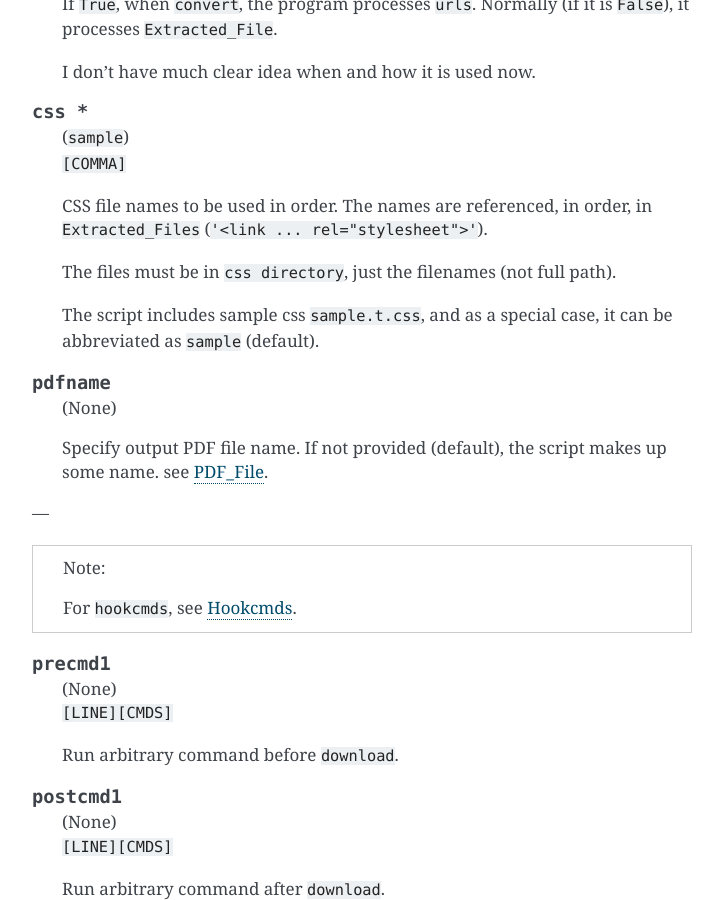
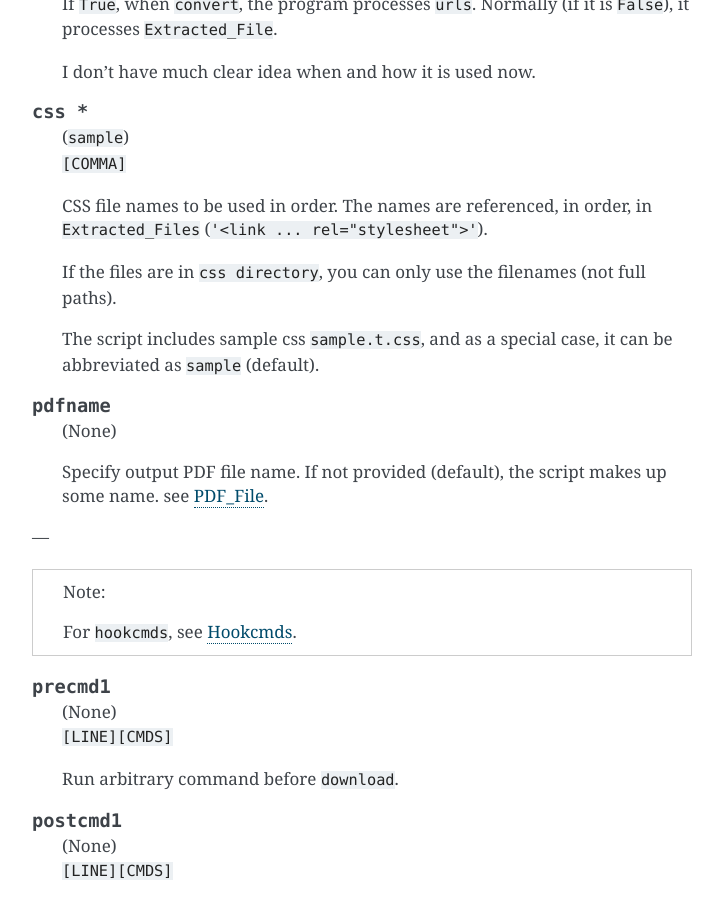
Before and after one commit to openandclose/tosixinch, a Sphinx documentation site: the page built from docs/options.rst, in a window 1280 px wide and 900 px high, scrolled down 7726 px. Shown: the whole window, without its empty margins (388-1111 px from the left). Built offline with Sphinx 7.4.7, drawn with Linux system fonts in a browser that asks for light colours; some of the changed text lies outside the part shown.

Commit message:
Add current directory search for css and css2 options

```diff
--- a/CHANGELOG.rst
+++ b/CHANGELOG.rst
@@ -49,6 +49,8 @@
 * Add download_dir option
 
 * Add overwrite_html option
+
+* Add current directory search for css and css2 options
 
 **Fix:**
 
--- a/docs/options.rst
+++ b/docs/options.rst
@@ -399,8 +399,8 @@
     The names are referenced, in order, in ``Extracted_Files``
     (``'<link ... rel="stylesheet">'``).
 
-    The files must be in ``css directory``,
-    just the filenames (not full path).
+    If the files are in ``css directory``,
+    you can only use the filenames (not full paths).
 
     The script includes sample css ``sample.t.css``,
     and as a special case, it can be abbreviated as ``sample``
@@ -673,8 +673,8 @@
     Although, normally, you can do that better
     with ``css`` option and the template.
 
-    The files must be in ``css directory``,
-    just the filenames (not full path).
+    If the files are in ``css directory``,
+    you can only use the filenames (not full paths).
 
 .. confopt:: cnvopts
 
--- a/docs/overview.rst
+++ b/docs/overview.rst
@@ -369,7 +369,8 @@
 
 .. dword:: css files
 
-    The script searches css files (``'*.css'``) in ``css directory`` when ``convert``.
+    The script searches css files (``'*.css'``)
+    in ``css directory`` (or current directory) when ``convert``.
     ``prince`` and ``weasyprint`` require css files.
     Other converters may not need them depending on the configuration.
 
@@ -388,7 +389,7 @@
     (for the syntax and values, see `CSS Template Values <#css-template-values>`__).
 
     When ``convert``, the script always renders them,
-    and resultant ``css files`` are placed in ``css directory``,
+    and resultant ``css files`` are placed in ``css directory`` (or current directory),
     overwriting older one, if any.
 
     The css filenames are made by stripping ``'.t'`` from the template.
```
Also changed, not shown: 1 other file.
